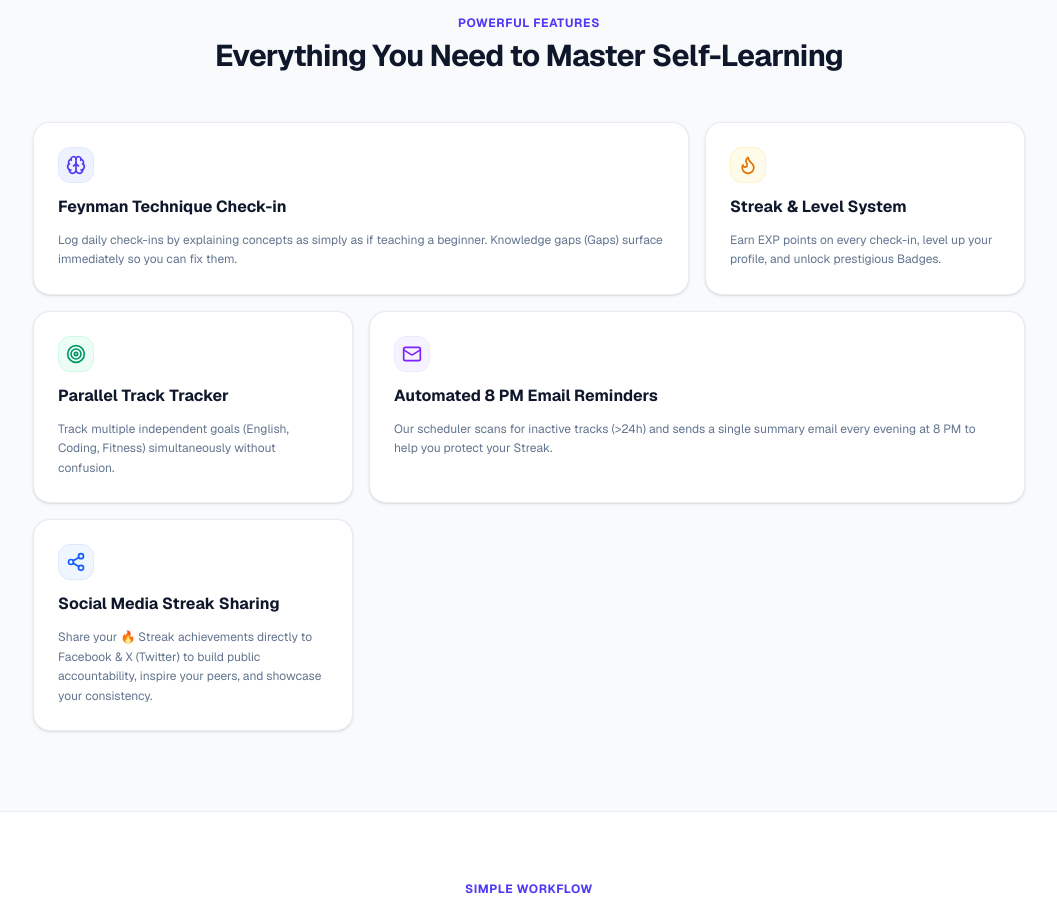
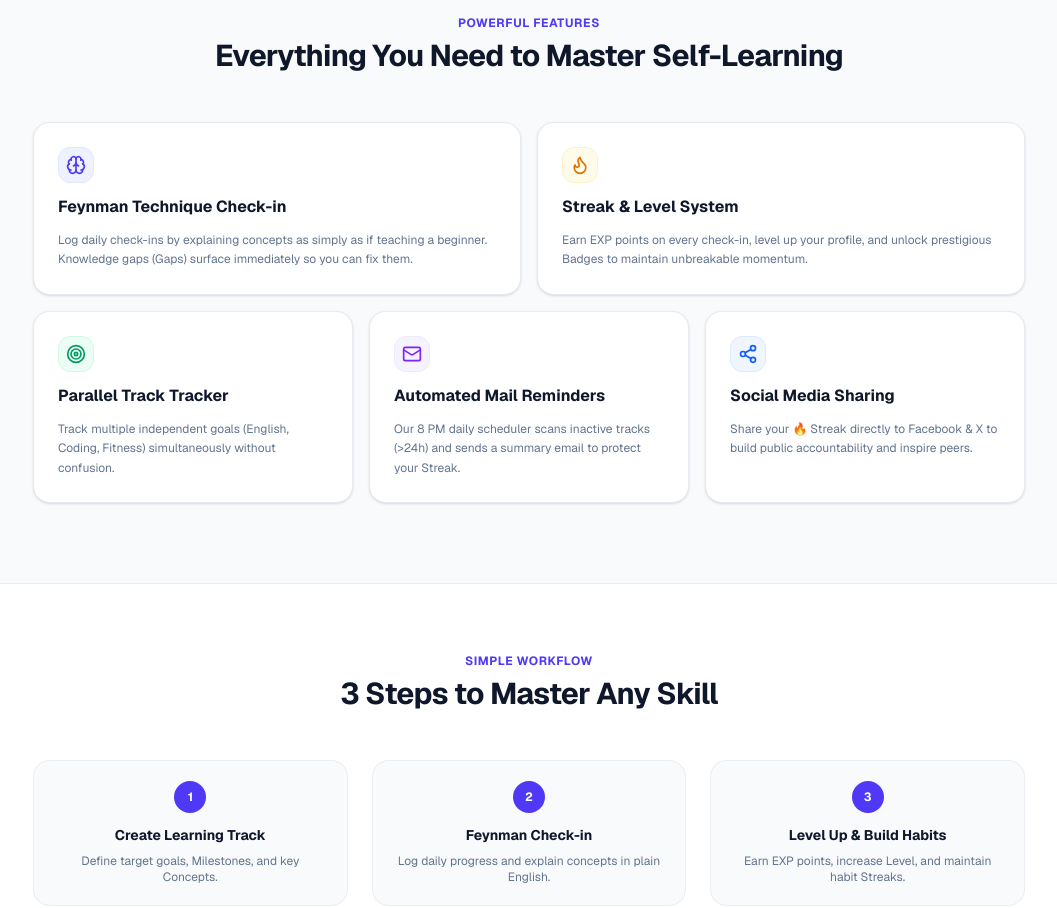
Before and after one commit to nashinnov8/multitrack-ui, a Next.js app: page / in a window 1280 px wide. Shown: the part 1840-2748 px from the top of the page, without its empty margins (111-1168 px from the left). Built offline with nearby package versions, Linux system fonts and the light colour scheme; no server answers.

Commit message:
style(landing): rebalance Bento Grid layout to 2 cards on top and 3 cards on bottom

```diff
--- a/src/features/landing/components/LandingView.tsx
+++ b/src/features/landing/components/LandingView.tsx
@@ -245,9 +245,9 @@ export function LandingView() {
             </h2>
           </div>
 
-          <div className="grid grid-cols-1 md:grid-cols-3 gap-4">
-            {/* Feature 1 */}
-            <div className="md:col-span-2 p-6 rounded-xl bg-white border border-slate-200/80 shadow-sm space-y-3">
+          <div className="grid grid-cols-1 md:grid-cols-6 gap-4">
+            {/* Feature 1 (Row 1 - Left) */}
+            <div className="md:col-span-3 p-6 rounded-xl bg-white border border-slate-200/80 shadow-sm space-y-3">
               <div className="w-9 h-9 rounded-lg bg-indigo-50 border border-indigo-100 flex items-center justify-center text-indigo-600">
                 <Brain className="w-5 h-5" />
               </div>
@@ -257,19 +257,19 @@ export function LandingView() {
               </p>
             </div>
 
-            {/* Feature 2 */}
-            <div className="p-6 rounded-xl bg-white border border-slate-200/80 shadow-sm space-y-3">
+            {/* Feature 2 (Row 1 - Right) */}
+            <div className="md:col-span-3 p-6 rounded-xl bg-white border border-slate-200/80 shadow-sm space-y-3">
               <div className="w-9 h-9 rounded-lg bg-amber-50 border border-amber-100 flex items-center justify-center text-amber-600">
                 <Flame className="w-5 h-5" />
               </div>
               <h3 className="text-base font-bold text-slate-900">Streak & Level System</h3>
               <p className="text-xs text-slate-500 leading-relaxed">
-                Earn EXP points on every check-in, level up your profile, and unlock prestigious Badges.
+                Earn EXP points on every check-in, level up your profile, and unlock prestigious Badges to maintain unbreakable momentum.
               </p>
             </div>
 
-            {/* Feature 3 */}
-            <div className="p-6 rounded-xl bg-white border border-slate-200/80 shadow-sm space-y-3">
+            {/* Feature 3 (Row 2 - Left) */}
+            <div className="md:col-span-2 p-6 rounded-xl bg-white border border-slate-200/80 shadow-sm space-y-3">
               <div className="w-9 h-9 rounded-lg bg-emerald-50 border border-emerald-100 flex items-center justify-center text-emerald-600">
                 <Target className="w-5 h-5" />
               </div>
@@ -279,25 +279,25 @@ export function LandingView() {
               </p>
             </div>
 
-            {/* Feature 4 */}
+            {/* Feature 4 (Row 2 - Middle) */}
             <div className="md:col-span-2 p-6 rounded-xl bg-white border border-slate-200/80 shadow-sm space-y-3">
               <div className="w-9 h-9 rounded-lg bg-violet-50 border border-violet-100 flex items-center justify-center text-violet-600">
                 <Mail className="w-5 h-5" />
               </div>
-              <h3 className="text-base font-bold text-slate-900">Automated 8 PM Email Reminders</h3>
+              <h3 className="text-base font-bold text-slate-900">Automated Mail Reminders</h3>
               <p className="text-xs text-slate-500 leading-relaxed">
-                Our scheduler scans for inactive tracks (&gt;24h) and sends a single summary email every evening at 8 PM to help you protect your Streak.
+                Our 8 PM daily scheduler scans inactive tracks (&gt;24h) and sends a summary email to protect your Streak.
               </p>
             </div>
 
-            {/* Feature 5 */}
-            <div className="p-6 rounded-xl bg-white border border-slate-200/80 shadow-sm space-y-3">
+            {/* Feature 5 (Row 2 - Right) */}
+            <div className="md:col-span-2 p-6 rounded-xl bg-white border border-slate-200/80 shadow-sm space-y-3">
               <div className="w-9 h-9 rounded-lg bg-blue-50 border border-blue-100 flex items-center justify-center text-blue-600">
                 <Share2 className="w-5 h-5" />
               </div>
-              <h3 className="text-base font-bold text-slate-900">Social Media Streak Sharing</h3>
+              <h3 className="text-base font-bold text-slate-900">Social Media Sharing</h3>
               <p className="text-xs text-slate-500 leading-relaxed">
-                Share your 🔥 Streak achievements directly to Facebook &amp; X (Twitter) to build public accountability, inspire your peers, and showcase your consistency.
+                Share your 🔥 Streak directly to Facebook &amp; X to build public accountability and inspire peers.
               </p>
             </div>
           </div>
```
